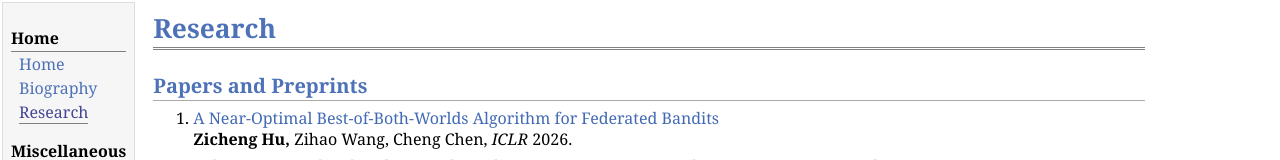
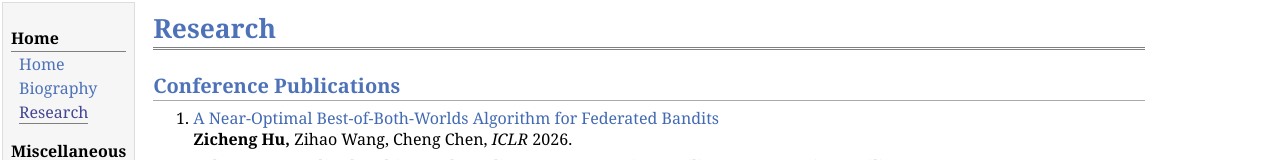
Before and after one commit to BaodenAyane/BaodenAyane.github.io, a plain HTML site: page research.html in a window 1280 px wide. Shown: the top 160 px of the page. Drawn offline with Linux system fonts and the light colour scheme.

Commit message:
Update research.html

```diff
--- a/research.html
+++ b/research.html
@@ -23,7 +23,7 @@
 <h1>Research</h1>
 </div>
 
-<h2>Papers and Preprints</h2>
+<h2>Conference Publications</h2>
 <ol>
 <li><p><a href="https://openreview.net/forum?id=Lkndkxeemx" target=&ldquo;blank&rdquo;>A Near-Optimal Best-of-Both-Worlds Algorithm for Federated Bandits</a> <br />
 <b>Zicheng Hu,</b> Zihao Wang, Cheng Chen, <i>ICLR</i> 2026.</p>
```
